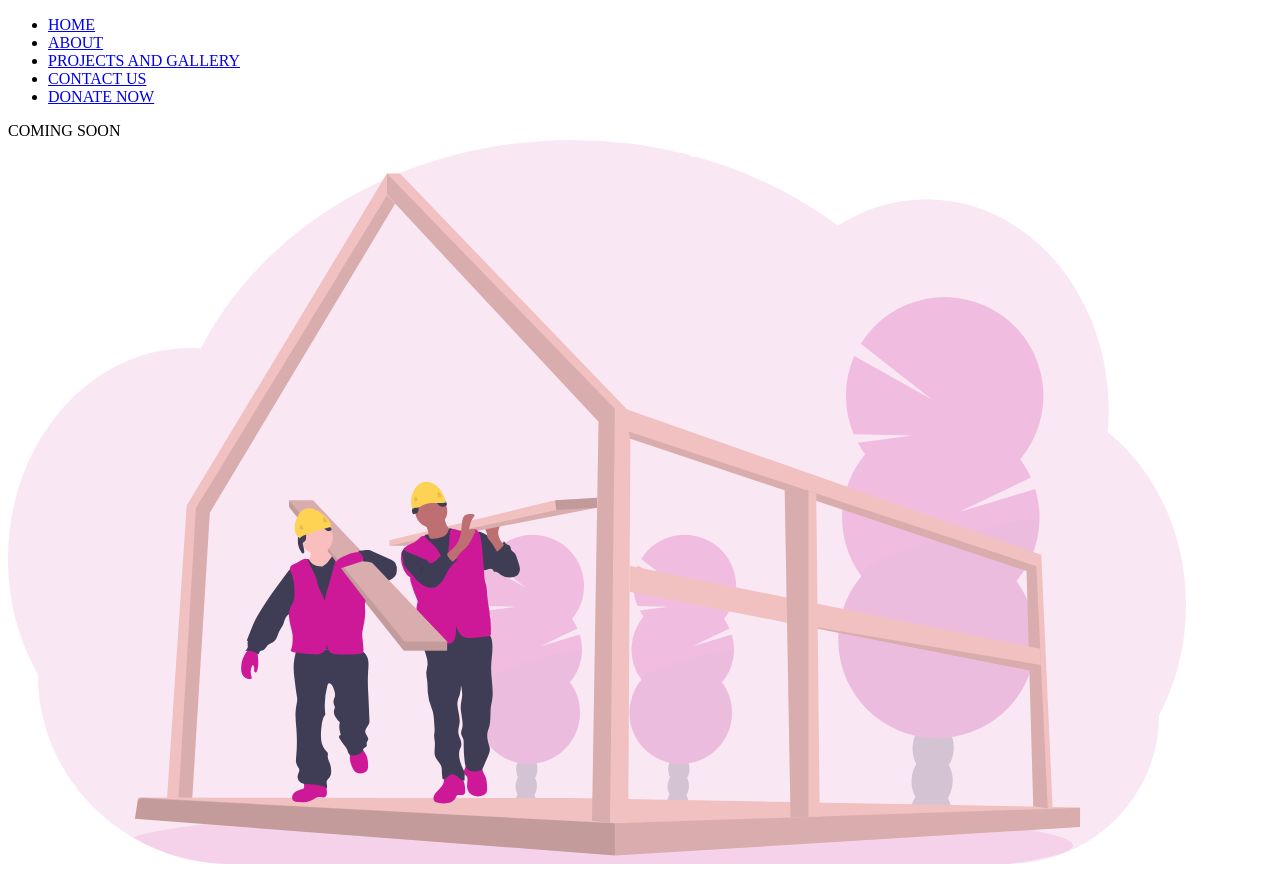
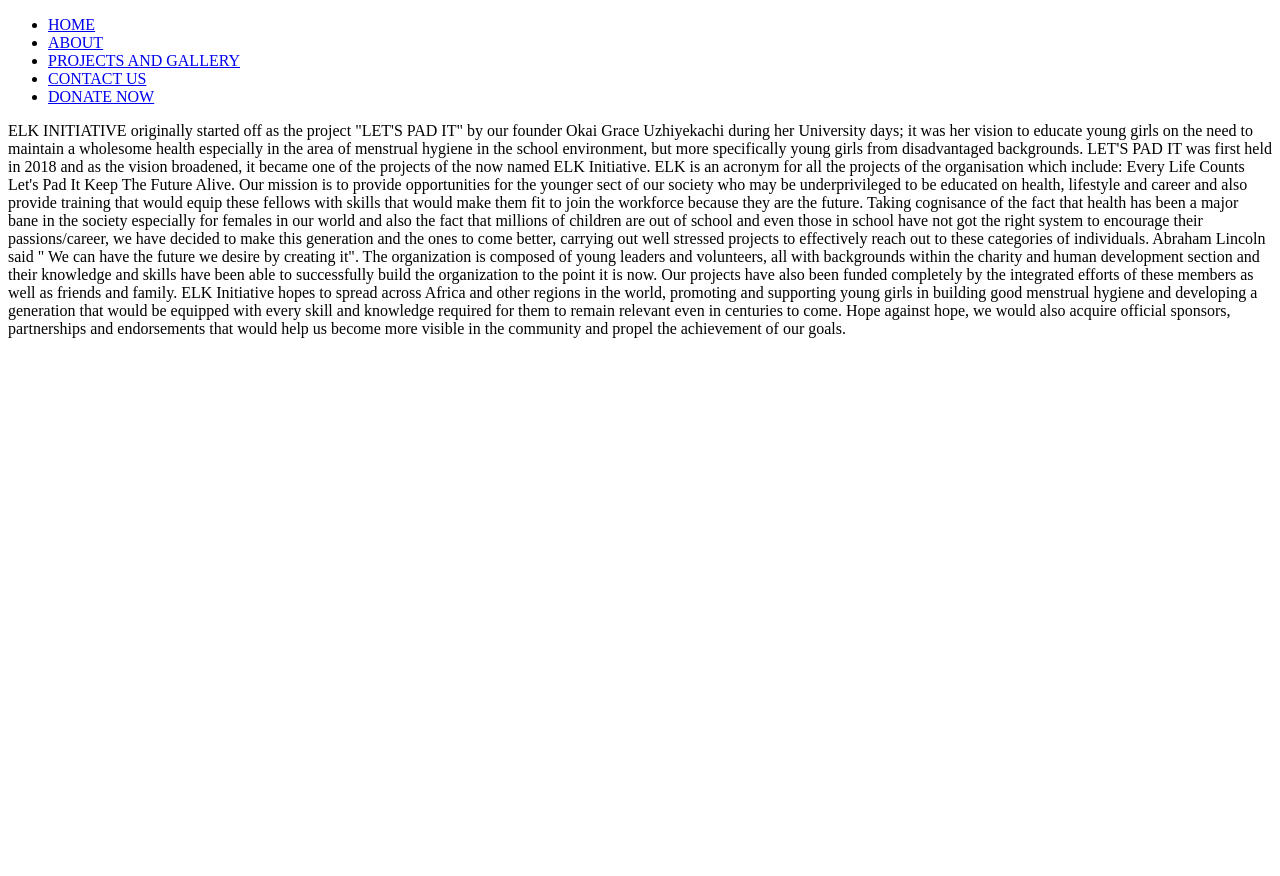
Before and after one commit to Drelcj/Elk-initiative, a plain HTML site: page about.html in a window 1280 px wide. After the commit the page ends 800 px from the top, so only its background shows below. Drawn offline with Linux system fonts and the light colour scheme.

Commit message:
created other pages for this project

```diff
--- a/about.html
+++ b/about.html
@@ -20,7 +20,40 @@
             </nav>
         </div>
     </header>
-    COMING SOON
-    <img src="images/ELKcoming soon.svg" alt="COMING SOON">
+    <div>
+        <p>
+            ELK INITIATIVE originally started off as the project "LET'S PAD IT" by our founder Okai Grace Uzhiyekachi
+            during her University days; it was her vision to educate young girls on the need to maintain a wholesome
+            health especially in the area of menstrual hygiene in the school environment, but more specifically young
+            girls from disadvantaged backgrounds. LET'S PAD IT was first held in 2018 and as the vision broadened,
+            it became one of the projects of the now named ELK Initiative. ELK is an acronym for all the projects
+            of the organisation which include:
+Every Life Counts
+Let's Pad It
+Keep The Future Alive.
+
+Our mission is to provide opportunities for the  younger sect of our society who may be underprivileged to be
+educated on health, lifestyle and career and also provide training that would equip these fellows with skills
+ that would make them fit to join the workforce because they are the future.
+
+Taking cognisance of the fact that health has been a major bane in the society especially for females in our
+world and also the fact that millions of children are out of school and even those in school have not got the
+right system to encourage their passions/career, we have decided to make this generation and the ones to come
+better, carrying out well stressed projects to effectively reach out to these categories of individuals. Abraham
+ Lincoln said " We can have the future we desire by creating it".
+
+The organization is composed of young leaders and volunteers, all with backgrounds within the charity and human
+ development section and their knowledge and skills have been able to successfully build the organization to the
+  point it is now. Our projects have also been funded completely by the integrated efforts of these members as
+  well as friends and family.
+
+ELK Initiative hopes to spread across Africa and other regions in the world, promoting and supporting young
+girls in building good menstrual hygiene and developing a generation that would be equipped with every skill
+ and knowledge required for them to remain relevant even in centuries to come. Hope against hope, we would
+  also acquire official sponsors, partnerships and endorsements that would help us become more visible in
+  the community and propel the achievement of our goals.
+
+        </p>
+    </div>
 </body>
 </html>
```
Also changed, not shown: contact us.html (+10 -2 lines), index.html (+1 -2 lines).
